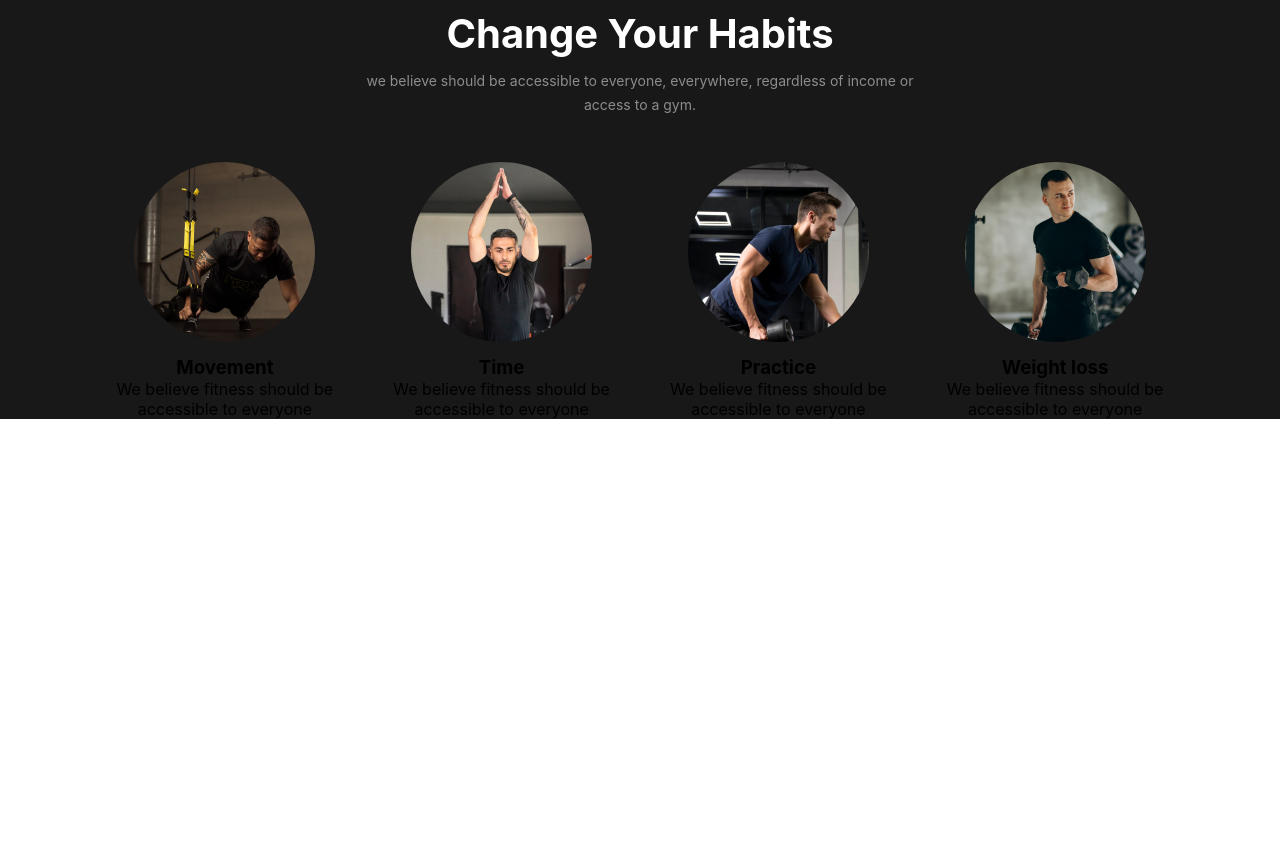
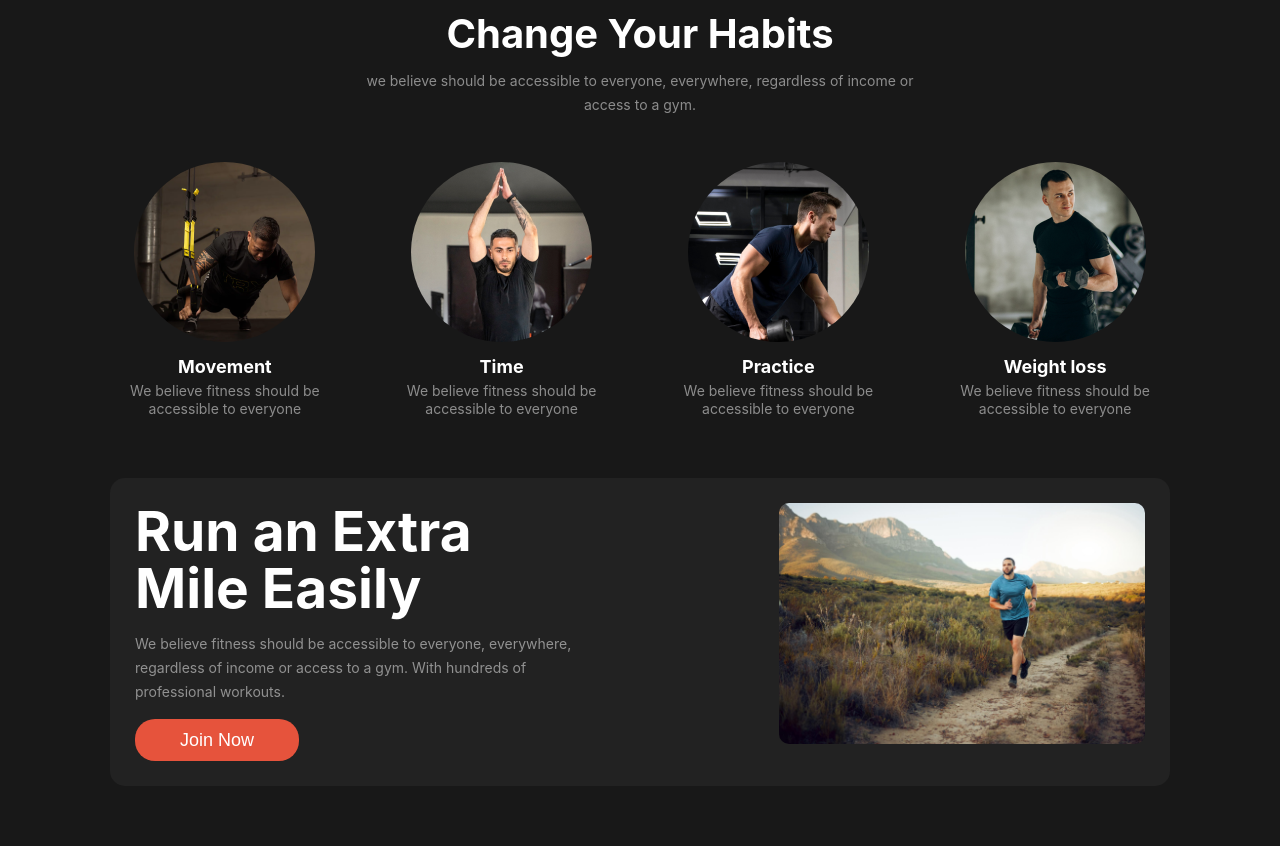
Before and after one commit to alaminpython123/new-assignment, a plain HTML site: page index.html in a window 1280 px wide. Shown: the part 714-1560 px from the top of the page. Before the commit the page ends 1133 px from the top, so only its background shows below. Drawn offline with Linux system fonts and the light colour scheme.

Commit message:
added run seciton code

```diff
--- a/css/style.css
+++ b/css/style.css
@@ -213,6 +213,7 @@ body{
   /* habit-section-start */
   .habit{
     padding-top: 40px;
+    padding-bottom: 60px;
     background: #181818;
   }
   .habit-details{
@@ -256,10 +257,86 @@ body{
   .cercale-img{
     margin-bottom: 10px;
   }
+  .cercale-content h3{
+    font-weight: 600px;
+    font-size: 18px;
+    line-height: 21px;
+    color:  rgba(255, 255, 255, 1);
+    margin-bottom: 5px;
+
+
+  }
+  .cercale-content p{
+    font-size: 14px;
+    font-weight: 400px;
+    line-height: 18px;
+    color: rgba(255, 255, 255, 0.5);
+
+
+  }
 
 
 
   /* habit-section-end */
+  /* run-section-start */
+  .run{
+    background: #181818;
+    padding-bottom: 60px;
+  }
+  .run-containt{
+    background: rgba(34, 34, 34, 1);
+    display: flex;
+    justify-content: space-between;
+    padding: 25px;
+    border-radius: 15px;
+
+  }
+  .run-details{
+    max-width: 443px;
+  }
+  .run-details h2{
+    font-weight: 900px;
+    font-size: 55px;
+    line-height: 57px;
+    color: rgba(255, 255, 255, 1);
+    margin-bottom: 15px;
+
+  }
+
+.run-details p{
+  font-weight: 400px;
+  font-size: 14px;
+  line-height: 24px;
+  color: rgba(255, 255, 255, 0.5);
+  margin-bottom: 15px;
+
+}
+.run-details .third-button{
+  padding: 10px 45px;
+  border-radius: 20px;
+  border: none;
+  background: rgba(230, 83, 60, 1);
+
+}
+.run-details .third-button a{
+  text-decoration: none;
+  color: rgba(255, 255, 255, 1);
+  font-weight: 600px;
+  font-size: 18px;
+  line-height: 22px;
+
+}
+
+  .run-img img{
+    width: 100%;
+    border-radius: 10px;
+  }
+
+  .run-img{
+    max-width: 366px;
+  }
+
+  /* run-section-end */
   /* website-style-end */
   /* Responsive-style-start */
   @media screen and (max-width:576px){
@@ -300,6 +377,9 @@ body{
       margin-left: 20px;
       margin-top: -300px;
     }
+    .habit{
+      margin-top: -5px;
+    }
 
     .habit-cercale{
       display: flex;
@@ -307,7 +387,22 @@ body{
       align-items: center;
       flex-direction: column;
     }
-
+    .habit-details-content h2{
+      font-size: 35px;
+    }
+    .run{
+      margin-top: -5px;
+    }
+    .run-containt{
+      flex-direction: column;
+    }
+    .run-details h2{
+      font-size: 45px;
+    }
+    .run-details .third-button{
+      margin-bottom: 25px;
+      width: 100%;
+    }
   }
 
 
--- a/index.html
+++ b/index.html
@@ -106,6 +106,21 @@
                 </div>
             </div>
         </section>
+        <section class="run">
+            <div class="container">
+                <div class="run-containt">
+                    <div class="run-details">
+                        <h2>Run an Extra
+                            Mile Easily</h2>
+                            <p>We believe fitness should be accessible to everyone, everywhere, regardless of income or access to a gym. With hundreds of professional workouts.</p>
+                            <button class="third-button"><a href="">Join Now</a></button>
+                    </div>
+                    <div class="run-img">
+                        <img src="./images/run.jpg" alt="">
+                    </div>
+                </div>
+            </div>
+        </section>
     </main>
     <footer></footer>
 </body>
```
